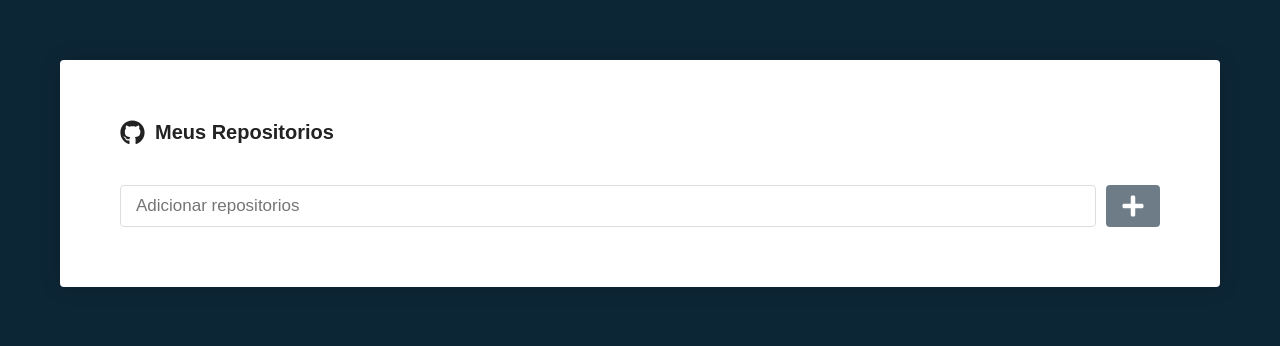
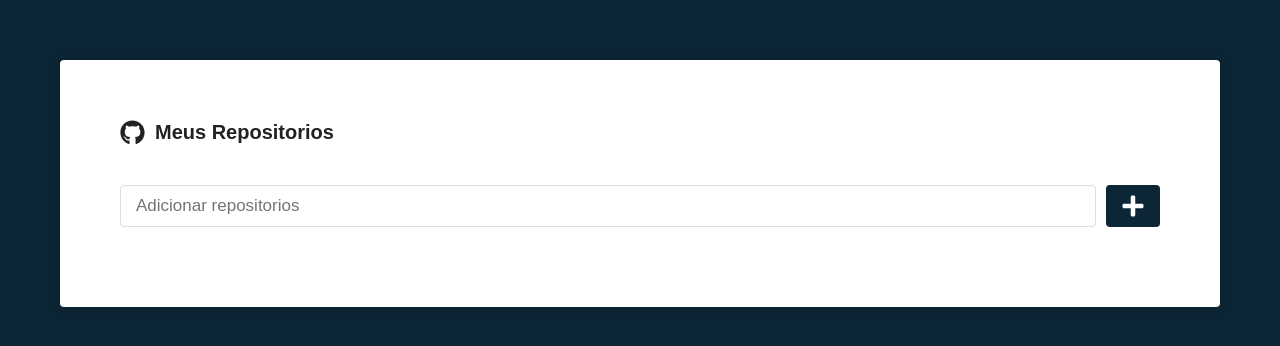
Before and after one commit to jorgelucasalima/repos, a React (Create React App) app: page / in a window 1280 px wide. Shown: the top 346 px of the page. Built offline with nearby package versions, Linux system fonts and the light colour scheme.

Commit message:
correção no disabled do submitButton

```diff
--- a/src/pages/Main/index.js
+++ b/src/pages/Main/index.js
@@ -16,13 +16,13 @@ export default function Main(){
   const handleSubmit = useCallback((e) => {
     e.preventDefault()
 
-    async function submit(params) {
+    async function submit() {
       setLoading(true)
       try{
         const response = await api.get(`repos/${newRepo}`)
 
         const data = {
-          name: response.data.full_name
+          name: response.data.full_name,
         }
 
         setRepositorios([...repositorios, data])
@@ -62,7 +62,7 @@ export default function Main(){
         onChange={handleInputChange}
         />
 
-        <SubmitButton Loading={loading ? 1 : 0}>
+        <SubmitButton loading={loading ? 1 : 0}>
 
           {loading ? (
             <FaSpinner color="#FFF" size={24} />
--- a/src/pages/Main/styles.js
+++ b/src/pages/Main/styles.js
@@ -51,13 +51,16 @@ const animate = keyframes`
 `
 
 
-export const List = styled.ul``
+export const List = styled.ul`
+  list-style: none;
+  margin-top: 20px;
+`
 
 
 
 export const SubmitButton = styled.button.attrs(props => ({
   type: 'submit',
-  disabled: 'props.loading',
+  disabled: props.loading,
 }))`
   background: #0D2636;
   border: 0;
```
